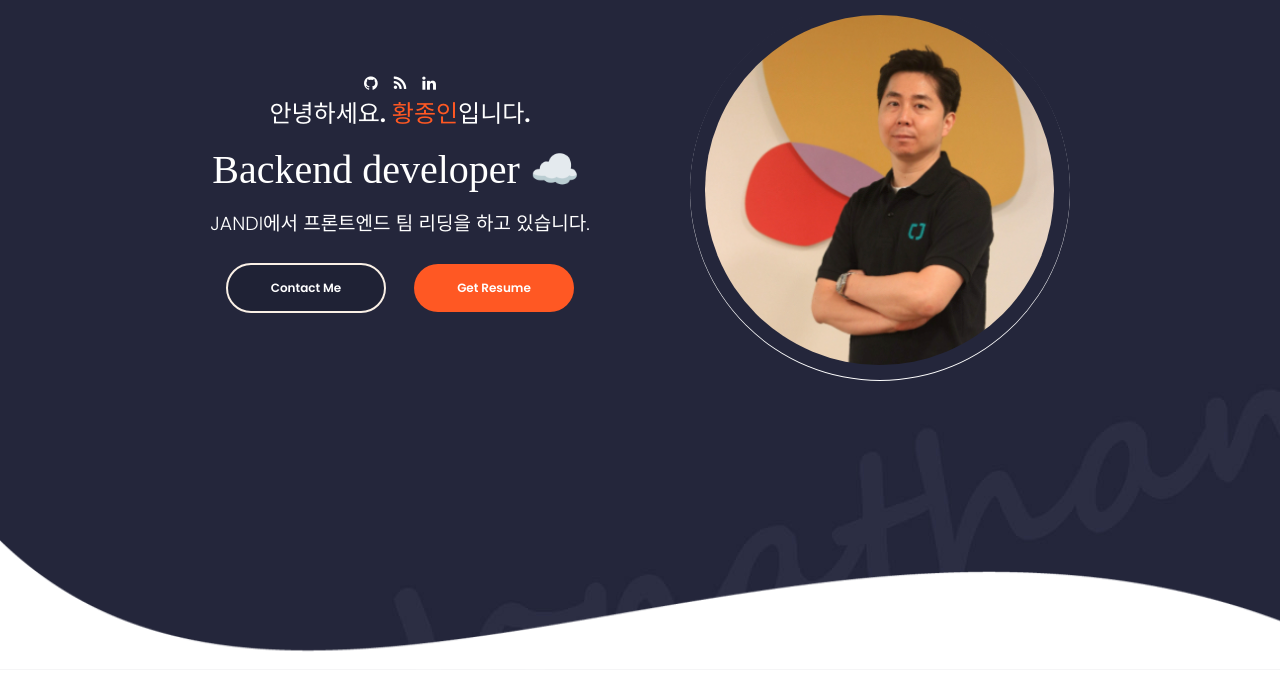
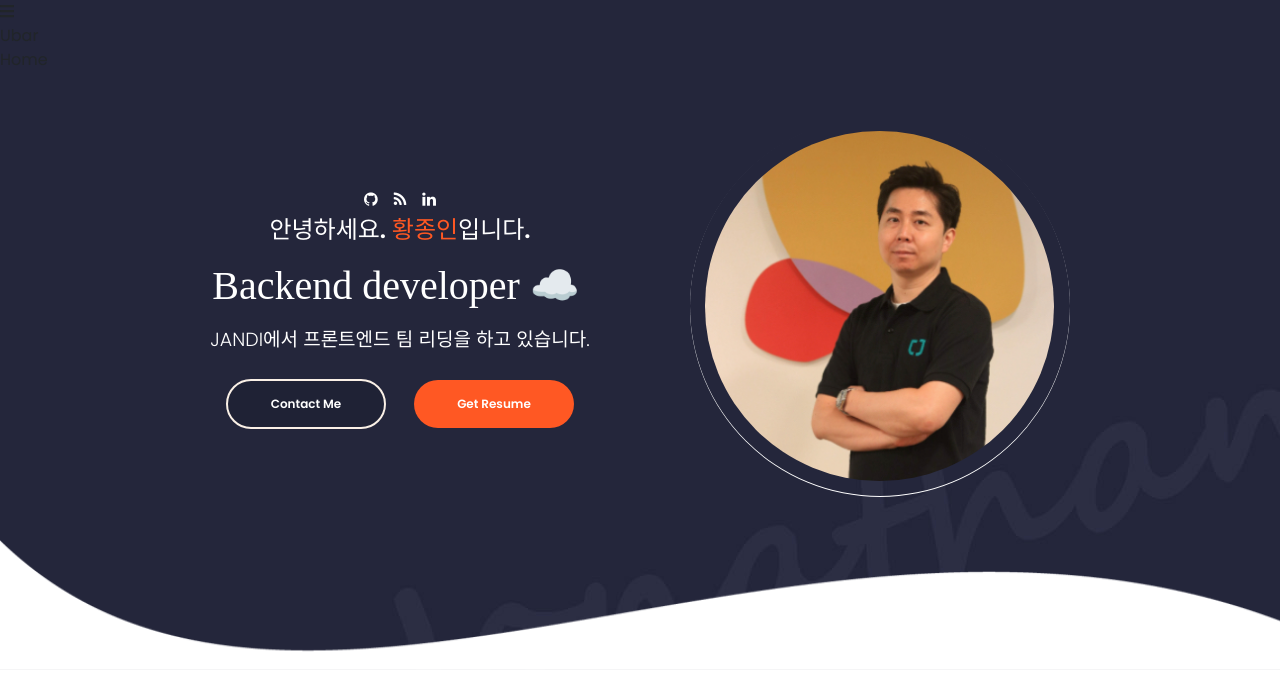
Before and after one commit to ubardev/portfoliopro, a React (Create React App) app in the folder client/: page / in a window 1280 px wide. Shown: the top 690 px of the page. Built offline with nearby package versions, Linux system fonts and the light colour scheme; a web font is replaced by a local one.

Commit message:
:sparkles: Add: Header frame

```diff
--- a/client/src/PortfolioContainer/Home/Header/Header.js
+++ b/client/src/PortfolioContainer/Home/Header/Header.js
@@ -0,0 +1,74 @@
+import React, { useState, useEffect } from 'react';
+import { TOTAL_SCREENS, GET_SCREEN_INDEX } from '../../../utilities/commonUtils';
+import ScrollService from '../../../utilities/ScrollService';
+import { faBars } from '@fortawesome/free-solid-svg-icons';
+import { FontAwesomeIcon } from '@fortawesome/react-fontawesome';
+import './Header.css';
+
+function Header(props) {
+  const [selectedScreen, setSelectedScreen] = useState(0);
+  const [showHeaderOptions, setShowHeaderOptions] = useState(false);
+  const updateCurrentScreen = (currentScreen) => {
+    if (!currentScreen || !currentScreen.screenInView) return;
+    let screenIndex = GET_SCREEN_INDEX(currentScreen.screenInView);
+    if (screenIndex < 0) return;
+  };
+  let currentScreenSubscription =
+    ScrollService.currentScreenBroadcaster.subscribe(updateCurrentScreen);
+
+  const getHeaderOptions = () => {
+    return TOTAL_SCREENS.map((Screen, i) => (
+      <div
+        key={Screen.screen_name}
+        className={getHeaderOptionsClasses(i)}
+        onClick={() => switchScreen(i, Screen)}
+      >
+        <span>{Screen.screen_name}</span>
+      </div>
+    ));
+  };
+
+  const getHeaderOptionsClasses = (index) => {
+    let classes = 'header-option ';
+    if (index < TOTAL_SCREENS.length - 1) classes += 'header-option-seperator ';
+
+    if (selectedScreen === index) classes += 'selected-header-option ';
+
+    return classes;
+  };
+
+  const switchScreen = (index, screen) => {
+    let screenComponent = document.getElementById(screen.screen_name);
+    if (!screenComponent) return;
+
+    screenComponent.scrollIntoView({ behavior: 'smooth' });
+    setSelectedScreen(index);
+    setShowHeaderOptions(false);
+  };
+
+  useEffect(() => {
+    return () => {
+      currentScreenSubscription.unsubscribe();
+    };
+  }, [currentScreenSubscription]);
+
+  return (
+    <div className="header-container" onClick={() => setShowHeaderOptions(!showHeaderOptions)}>
+      <div className="header-parent">
+        <div className="header-hamburger" onClick={() => setShowHeaderOptions(!showHeaderOptions)}>
+          <FontAwesomeIcon className="header-hamburger-bars" icon={faBars} />
+        </div>
+        <div className="header-logo">
+          <span>Ubar</span>
+        </div>
+        <div
+          className={showHeaderOptions ? 'header-options show-hamburger-options' : 'header-options'}
+        >
+          {getHeaderOptions()}
+        </div>
+      </div>
+    </div>
+  );
+}
+
+export default Header;
--- a/client/src/PortfolioContainer/Home/Home.js
+++ b/client/src/PortfolioContainer/Home/Home.js
@@ -1,3 +1,4 @@
+import Header from './Header/Header';
 import Profile from './Profile/Profile';
 import Footer from './Footer/Footer';
 
@@ -6,6 +7,7 @@ import './Home.css';
 export default function Home(props) {
   return (
     <div className="home-container" id={props.id || ''}>
+      <Header />
       <Profile />
       <Footer />
     </div>
```
